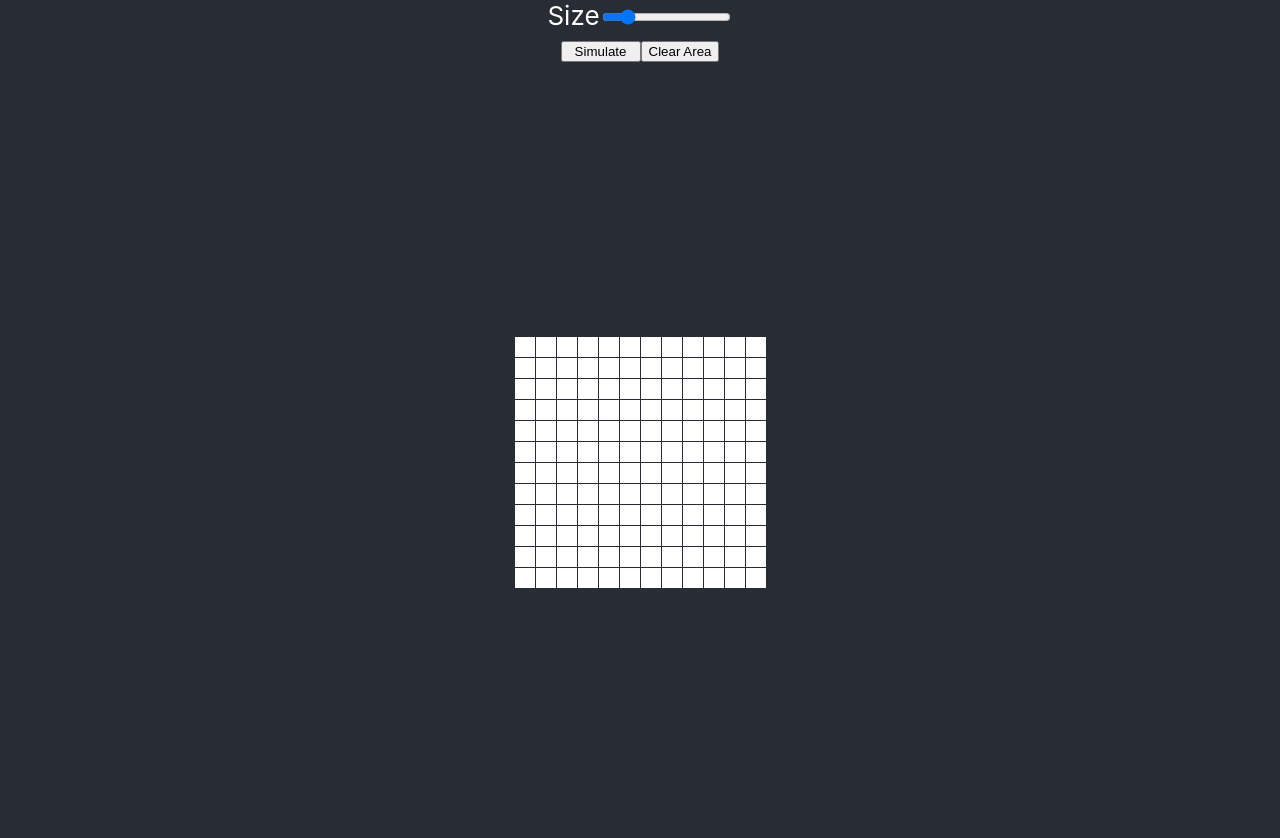
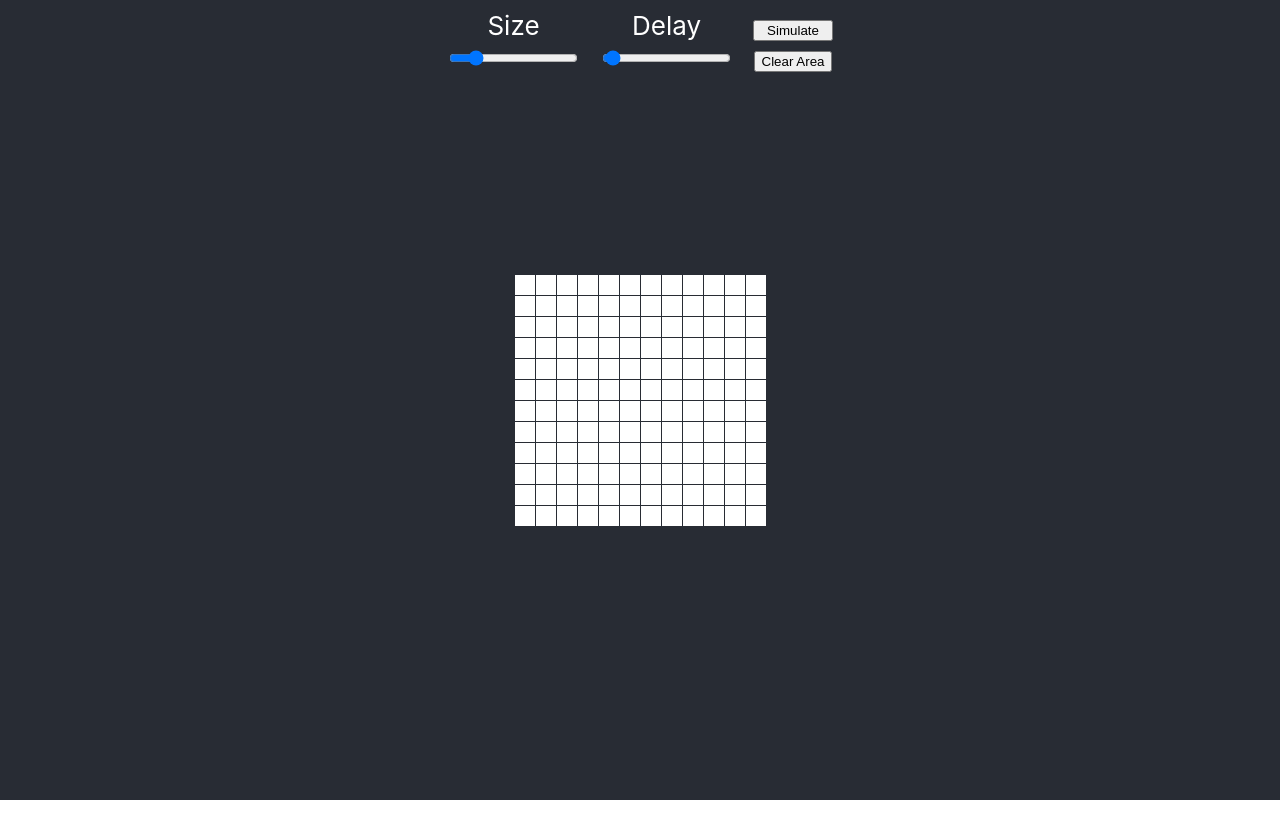
Before and after one commit to tnnNull/test-life, a React (Create React App) app: page / in a window 1280 px wide. Shown: the top 838 px of the page. After the commit the page ends 800 px from the top, so only its background shows below. Built offline with nearby package versions, Linux system fonts and the light colour scheme.

Commit message:
prefinal

```diff
--- a/src/App.css
+++ b/src/App.css
@@ -11,7 +11,16 @@
   flex-direction: column;
   align-items: center;
   justify-content: center;
+}
 
+.App-controllers {
+  position: absolute;
+  top: 0;
+}
+
+.slider-box {
+  display: inline-block;
+  margin: 10px;
 }
 
 .startstop_button {
--- a/src/App.tsx
+++ b/src/App.tsx
@@ -10,7 +10,7 @@ function App() {
   const [gridSize, setSize] = useState<number>(12)
   const [isIntervalActive, setIntervalActivity] = useState(false)
   let previousWorld: number[][]
-  let intervalDelay: number = 100
+  const [intervalDelay, setDelay] = useState<number>(100)
 
   const createArea = (size: number) => {
     let pool = []
@@ -21,6 +21,10 @@ function App() {
     previousWorld = [...pool]
   }
 
+  const applyDelay = (newDelay: number) => {
+    setDelay(newDelay)
+  }
+
   const applySize = (newSize: number) => {
     stopSimulation()
     setSize(newSize)
@@ -28,12 +32,12 @@ function App() {
   }
 
   const stopSimulation = () => {
-    //setStage(Stage.Fill)
+    setStage(Stage.Fill)
     setIntervalActivity(false)
   }
 
   const startSimulation = () => {
-    //setStage(Stage.Simulate)
+    setStage(Stage.Simulate)
     setIntervalActivity(true)
     simulationStep()
   }
@@ -42,13 +46,11 @@ function App() {
     previousWorld = LU.CopyWorld(actualGrid)
 
     let newGen = LU.GetNextGeneration(previousWorld)
-    //console.log(newGen)
+
     if (JSON.stringify(newGen) === JSON.stringify(previousWorld)) {
-      console.log('Stable loop')
       stopSimulation()
     }
     if (LU.CountAlive(newGen) === 0) {
-      console.log('all dead')
       stopSimulation()
     }
 
@@ -63,19 +65,19 @@ function App() {
     createArea(gridSize)
   }, [])
 
-
   useEffect(() => {
     if (isIntervalActive) {
       simulationStep()
-    } else {
-      console.log('null fired')
     }
   }, [actualGrid])
 
-
   return (
     <div className="App">
+      <main className="App-main">
+        <div className="App-controllers">
+          <div className="slider-box">
             <label>Size</label>
+            <br />
             <input
               type="range"
               min="8"
@@ -84,7 +86,20 @@ function App() {
               onChange={(e) => applySize(Number(e.target.value))}
             />
             <br />
-
+          </div>
+          <div className="slider-box">
+            <label>Delay</label>
+            <br />
+            <input
+              type="range"
+              min="50"
+              max="2000"
+              value={intervalDelay}
+              onChange={(e) => applyDelay(Number(e.target.value))}
+            />
+            <br />
+          </div>
+          <div className="slider-box">
             {isIntervalActive ? (
               <input
                 type="button"
@@ -100,9 +115,15 @@ function App() {
                 onClick={() => startSimulation()}
               />
             )}
-      <input type="button" value="Clear Area" onClick={() => createArea(gridSize)} />
+            <br />
+            <input
+              type="button"
+              value="Clear Area"
+              onClick={() => createArea(gridSize)}
+            />
+          </div>
+        </div>
 
-      <main className="App-main">
         <Grid
           setGrid={setGrid}
           actualGrid={actualGrid}
--- a/src/components/Grid.css
+++ b/src/components/Grid.css
@@ -1,5 +1,5 @@
 .Grid--main {
-  alignment: center;
+
 }
 
 .Grid--table {
--- a/src/components/Grid.tsx
+++ b/src/components/Grid.tsx
@@ -11,10 +11,8 @@ interface IProps {
 
 const Grid = (props: IProps) => {
   const fillCell = (rInd: number, ind: number) => {
-    console.log('Took on [' + rInd + ';' + ind + ']')
     if (props.currentStage !== Stage.Fill) return false
     let copy = [...props.actualGrid]
-    //copy[rInd][ind] = Math.abs(props.actualGrid[ind][rInd] - 1)
     copy[rInd][ind] = copy[rInd][ind] ? 0 : 1
     props.setGrid(copy)
     return false
@@ -23,19 +21,20 @@ const Grid = (props: IProps) => {
   return (
     <div className="Grid--main" data-status="filling">
       <table className="Grid--table">
+        <tbody>
           {props.actualGrid.map((rVal, rInd) => (
-          <tr className="Row" key={"r" + rInd}>
+            <tr className="Row" key={'r' + rInd}>
               {rVal.map((val, ind) => (
                 <td
                   className="Cell"
-                key={"r" + rInd + "c" + ind}
+                  key={'r' + rInd + 'c' + ind}
                   data-type={val ? 'filled' : 'empty'}
                   onMouseDown={() => fillCell(rInd, ind)}
-
                 />
               ))}
             </tr>
           ))}
+        </tbody>
       </table>
     </div>
   )
```
Lines whose indentation alone changed are shown as unchanged.
